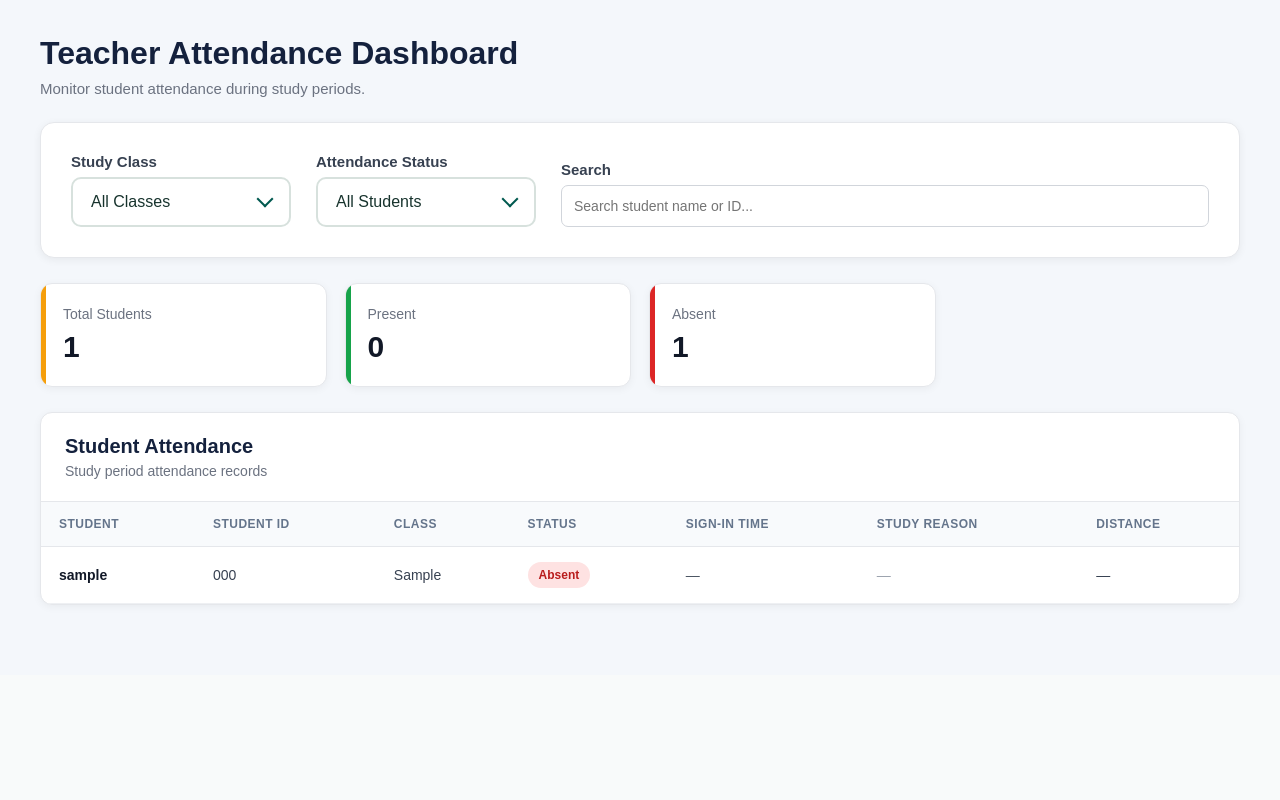
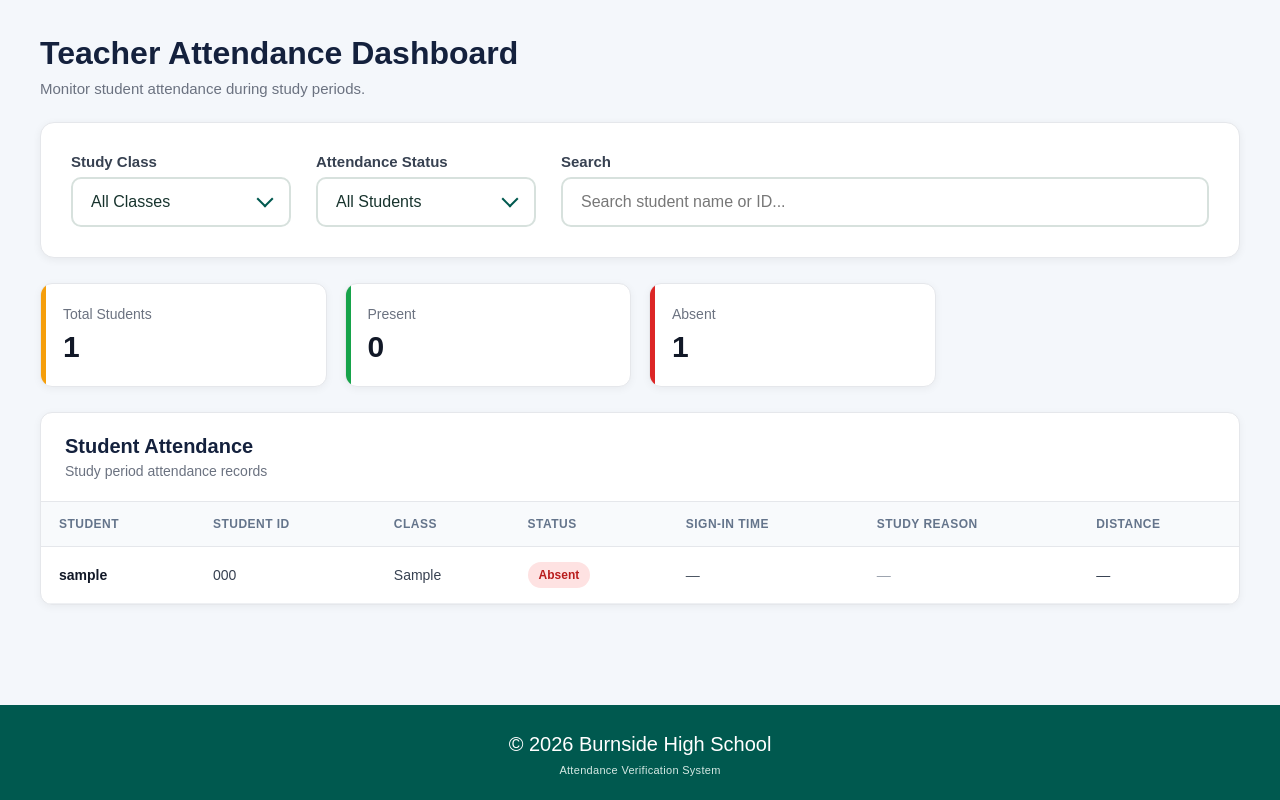
Before and after one commit to Gayathridevi5533/DTP-2026, a Flask app: template templates/teacher.html in a window 1280 px wide. Shown: the part 125-925 px from the top of the page. Before the commit the page ends 730 px from the top, so only its background shows below. Run offline with Flask 3, Linux system fonts and the light colour scheme; the template is opened without the code that fills it: most values are stand-ins (such as "Sample title", 1, 10 or a date in 2020).

Commit message:
enabling teacher page - footer

```diff
--- a/static/css/teacher.css
+++ b/static/css/teacher.css
@@ -903,3 +903,84 @@ tbody tr:hover {
     background: #00594f;
     color: #ffffff;
 }
+
+.search-group input {
+    box-sizing: border-box;
+    width: 100%;
+    height: 50px;
+    padding: 0 18px;
+
+    background: #ffffff;
+    color: #17332d;
+
+    border: 2px solid #d7e1dd;
+    border-radius: 10px;
+
+    font-family: Arial, Helvetica, sans-serif;
+    font-size: 16px;
+    font-weight: 500;
+
+    transition: border-color 0.2s ease,
+                box-shadow 0.2s ease;
+}
+
+.search-group input:hover {
+    border-color: #b6cec5;
+}
+
+.search-group input:focus {
+    border-color: #00594f;
+    outline: none;
+    box-shadow: 0 0 0 2px rgba(0, 89, 79, 0.10);
+}
+
+.search-group input::placeholder {
+    color: #777777;
+    opacity: 1;
+}
+
+/* =========================
+   TEACHER FOOTER
+========================= */
+
+.teacher-footer {
+    width: 100%;
+    margin-top: 40px;
+    padding: 24px 20px;
+
+    background: #00594f;
+    color: #ffffff;
+
+    text-align: center;
+    box-sizing: border-box;
+}
+
+.teacher-footer p {
+    margin: 0;
+
+    font-family: Arial, Helvetica, sans-serif;
+    font-size: 20px;
+    font-weight: 400;
+    line-height: 1.5;
+}
+
+.teacher-footer span {
+    display: block;
+    margin-top: 5px;
+
+    color: #d5e9e4;
+    font-size: 11px;
+    letter-spacing: 0.3px;
+}
+
+
+@media (max-width: 600px) {
+    .teacher-footer {
+        margin-top: 28px;
+        padding: 20px 14px;
+    }
+
+    .teacher-footer p {
+        font-size: 15px;
+    }
+}
--- a/templates/teacher.html
+++ b/templates/teacher.html
@@ -302,6 +302,10 @@
 
     </main>
 
+    <footer class="teacher-footer">
+        <p>&copy; 2026 Burnside High School</p>
+        <span> Attendance Verification System</span>
+    </footer>
 
     <!-- Filtering JavaScript -->
     <script>
```
